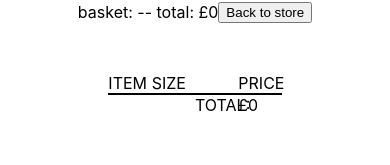
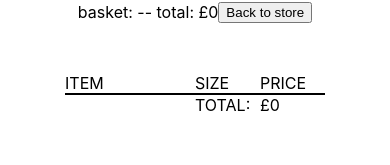
Before and after one commit to Newmsy/SteppersClub, a React (Create React App) app: page /shop in a window 390 px wide. Both pictures are taken after a click on the button "Basket". Shown: the part 252-417 px from the top of the page. Built offline with nearby package versions, Linux system fonts and the light colour scheme; the HTML template or start-up script is replaced by a standard one.

Commit message:
basket styling on mobile

```diff
--- a/src/Pages/Shop/index.js
+++ b/src/Pages/Shop/index.js
@@ -2,6 +2,7 @@ import React, { useState } from 'react';
 import { makeStyles } from '@material-ui/core/styles';
 import Grid from '@material-ui/core/Grid';
 import { LogoMain } from '../LogoMain';
+import Hidden from '@material-ui/core/Hidden';
 
 const useStyles = makeStyles((theme) => ({
     gridMainContentWrapper: {
@@ -48,11 +49,12 @@ const useStyles = makeStyles((theme) => ({
         position: 'relative'
     },
     viewBasketGrid: {
-        height: 110,
+        //height: 110,
         justifyContent: 'center',
     },
     viewBasketItemImage: {
-        height: 100
+        height: 100,
+        marginBottom: 10
     },
     viewBasketWrapper: {
         justifyContent: 'center',
@@ -135,12 +137,12 @@ export function Shop() {
     }
 
     var basketItemsGrid = basket.map((IDSize, i) =>
-        <Grid item container xs={8} className={styles.viewBasketGrid}>
-            <Grid item xs={3}>{getShopItemInfo(IDSize.toString().charAt(0)).desc}</Grid>
+        <Grid item container xs={12} md={8} className={styles.viewBasketGrid}>
+            <Grid item xs={6} md={3}>{getShopItemInfo(IDSize.toString().charAt(0)).desc}</Grid>
             <Grid item xs={3}>{IDSize.toString().substring(1)}</Grid>
-            <Grid item xs={3}><img src={getShopItemInfo(IDSize.toString().charAt(0)).imageFrontURL} className={styles.viewBasketItemImage} alt="Shop Item"/></Grid>
-            <Grid item xs={1}>£{getShopItemInfo(IDSize.toString().charAt(0)).cost}</Grid>
-            <Grid item xs={2}><button onClick={()=>RemoveItem(i,getShopItemInfo(IDSize.toString().charAt(0)).cost)}>REMOVE</button></Grid>
+            <Hidden smDown><Grid item xs={6} md={3}><img src={getShopItemInfo(IDSize.toString().charAt(0)).imageFrontURL} className={styles.viewBasketItemImage} alt="Shop Item"/></Grid></Hidden>
+            <Grid item xs={3} md={1}>£{getShopItemInfo(IDSize.toString().charAt(0)).cost}</Grid>
+            <Grid item xs={12} md={2}><button onClick={()=>RemoveItem(i,getShopItemInfo(IDSize.toString().charAt(0)).cost)}>REMOVE</button></Grid>
             <Grid item xs={12} className={styles.basketBreakLine}></Grid>
         </Grid>
     )
@@ -161,15 +163,15 @@ export function Shop() {
             {isViewingBasket && <button onClick={() => setIsViewingBasket(!isViewingBasket)}>Back to store</button>}
             {isViewingBasket &&
                 <Grid item container xs={12} className={styles.viewBasketWrapper}>
-                    <Grid item container xs={8} className={styles.viewBasketTitlesGrid}>
-                        <Grid item xs={3}>ITEM</Grid>
+                    <Grid item container xs={12} md={8} className={styles.viewBasketTitlesGrid}>
+                        <Grid item xs={6} md={3}>ITEM</Grid>
                         <Grid item xs={3}>SIZE</Grid>
-                        <Grid item xs={3}></Grid>
+                        <Hidden smDown><Grid item xs={3}></Grid></Hidden>
                         <Grid item xs={1}>PRICE</Grid>
                         <Grid item xs={12} className={styles.basketBreakLine}></Grid>
                     </Grid>
                     {basketItemsGrid}
-                    <Grid item container xs={8} className={styles.viewBasketTotalGrid}>
+                    <Grid item container xs={12} md={8} className={styles.viewBasketTotalGrid}>
                         <Grid item xs={3}></Grid>
                         <Grid item xs={3}></Grid>
                         <Grid item xs={3}>TOTAL: </Grid>
```
